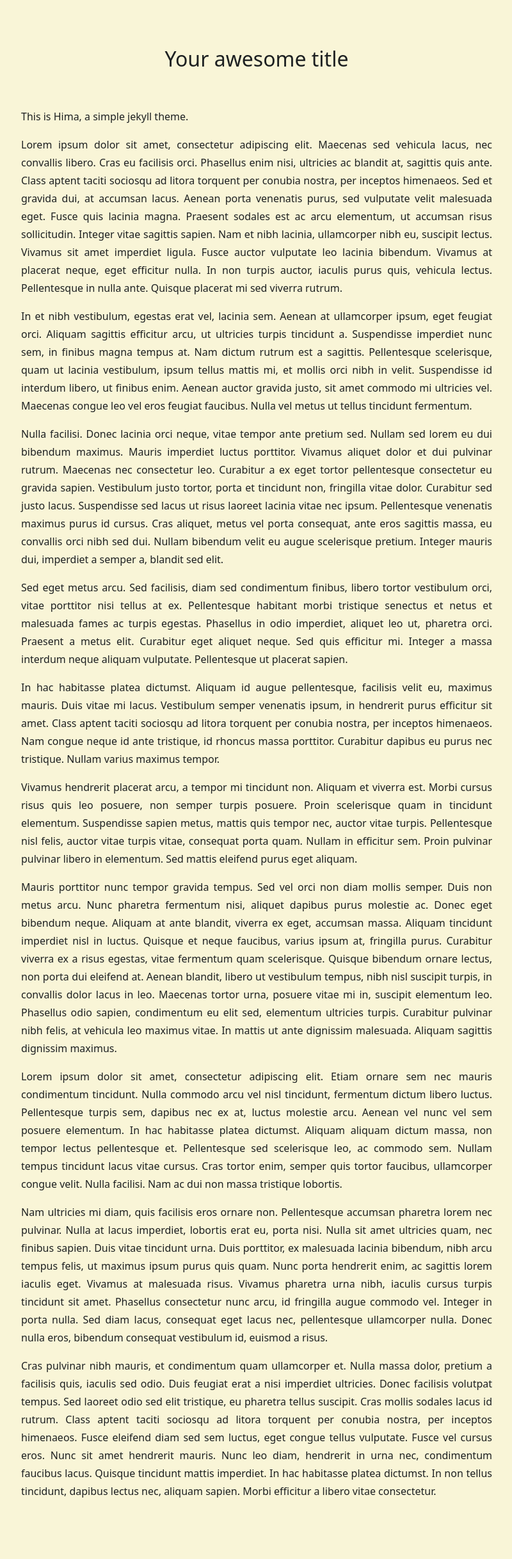
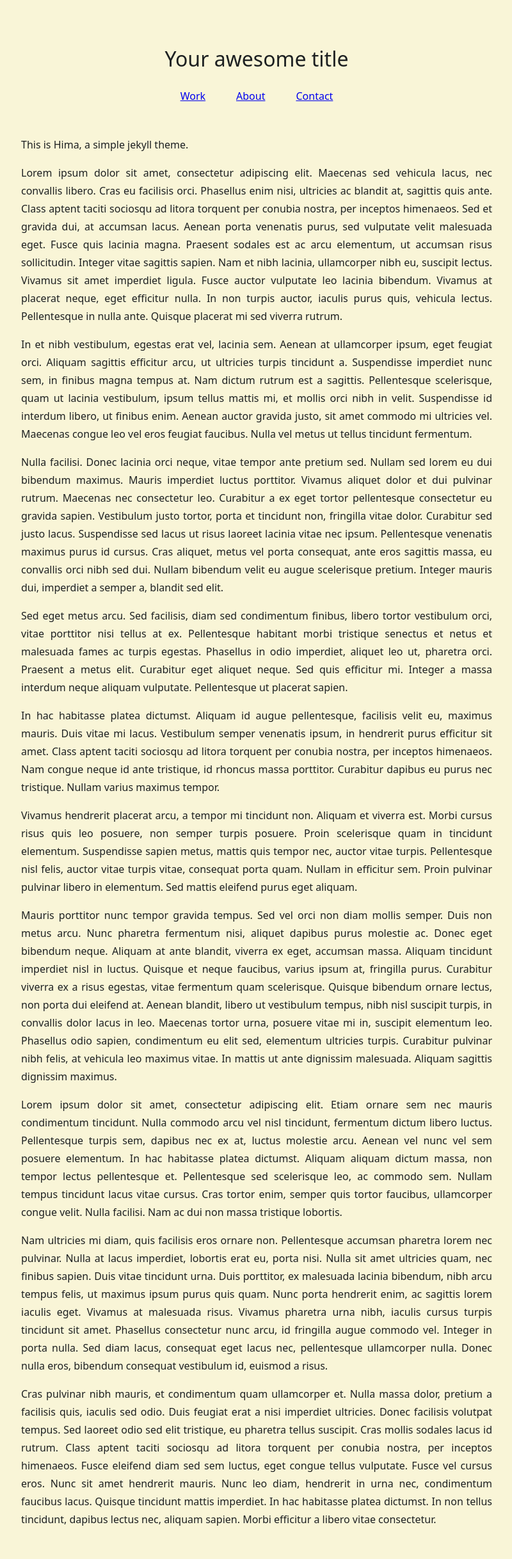
Before and after one commit to brandoncardoso/hima, a Jekyll site: the page built from index.md, in a window 1280 px wide. Shown: the whole page at 64% size, without its empty margins (239-1039 px from the left). Built offline with Jekyll 4.4.1, drawn with Linux system fonts in a browser that asks for light colours; before the commit the page ends 2392 px from its top, so only the background shows below that.

Commit message:
add nav to header, basic style

```diff
--- a/_config.yml
+++ b/_config.yml
@@ -3,6 +3,10 @@ author:
   name: Your name
   email: youremail@domain.com
 
+header_pages:
+  - work.md
+  - about.md
+  - contact.md
 
 # build settings
 theme: hima
--- a/_includes/header.html
+++ b/_includes/header.html
@@ -1,7 +1,26 @@
+{%- assign default_paths = site.pages | map: "path" -%}
+{%- assign page_paths = site.header_pages | default: default_paths -%}
+{%- assign titles_size = site.pages | map: 'title' | join: '' | size -%}
+
 <div class="header">
   <div class="header__container">
     <div class="header__title">
       {{ site.title }}
     </div>
+
+    {%- if titles_size > 0 -%}
+    <nav class="header__nav">
+      <ul>
+      {%- for path in page_paths -%}
+        {%- assign page = site.pages | where: "path", path | first -%}
+        {%- if page.title -%}
+        <li class="header__link">
+          <a href="{{ page.url | relative_url }}">{{ page.title | escape }}</a>
+        </li>
+        {%- endif -%}
+      {%- endfor -%}
+      </ul>
+    </nav>
+    {%- endif -%}
   </div>
 </div>
--- a/_sass/hima/main.scss
+++ b/_sass/hima/main.scss
@@ -35,6 +35,21 @@ body {
     font-size: 2rem;
     text-align: center;
   }
+
+  &__nav {
+    ul {
+      list-style-type: none;
+      margin: 0;
+      padding: 0;
+      display: flex;
+      justify-content: center;
+    }
+
+    li + li {
+      margin-top: 0;
+      margin-left: 3rem;
+    }
+  }
 }
 
 .content {
```
Also changed, not shown: about.md (added, +6 -0 lines), contact.md (added, +6 -0 lines), work.md (added, +6 -0 lines).
